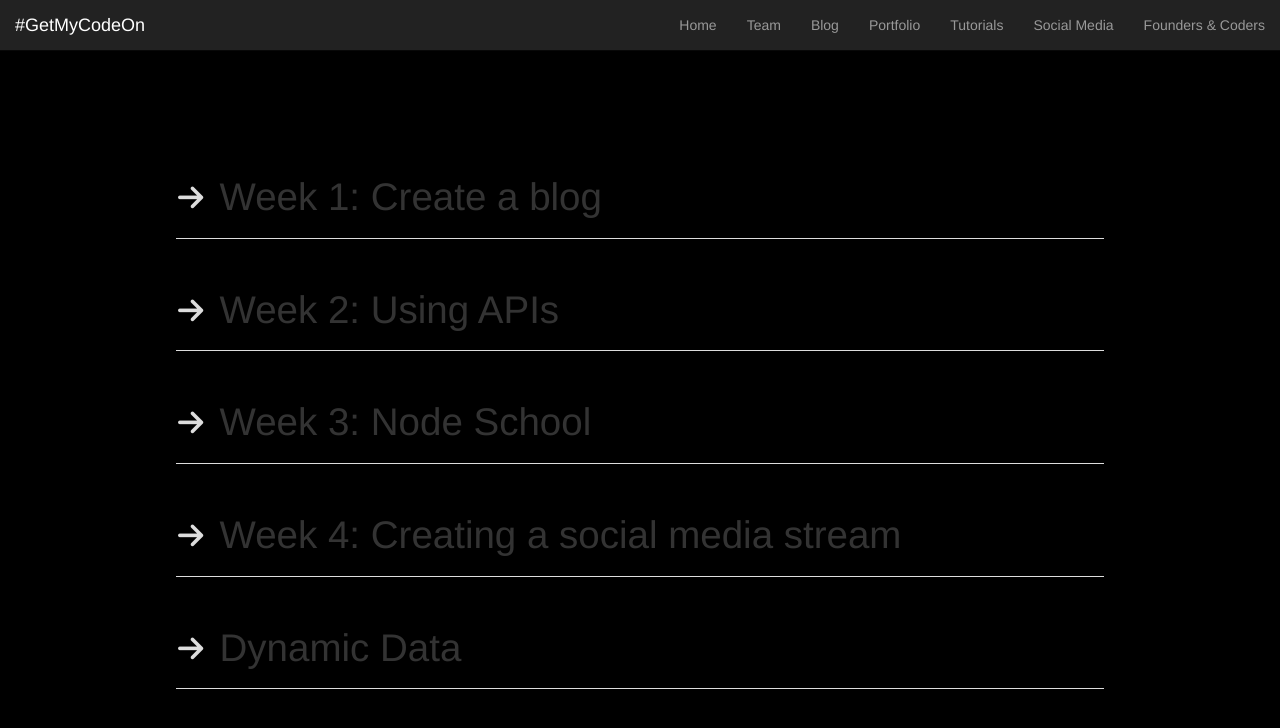
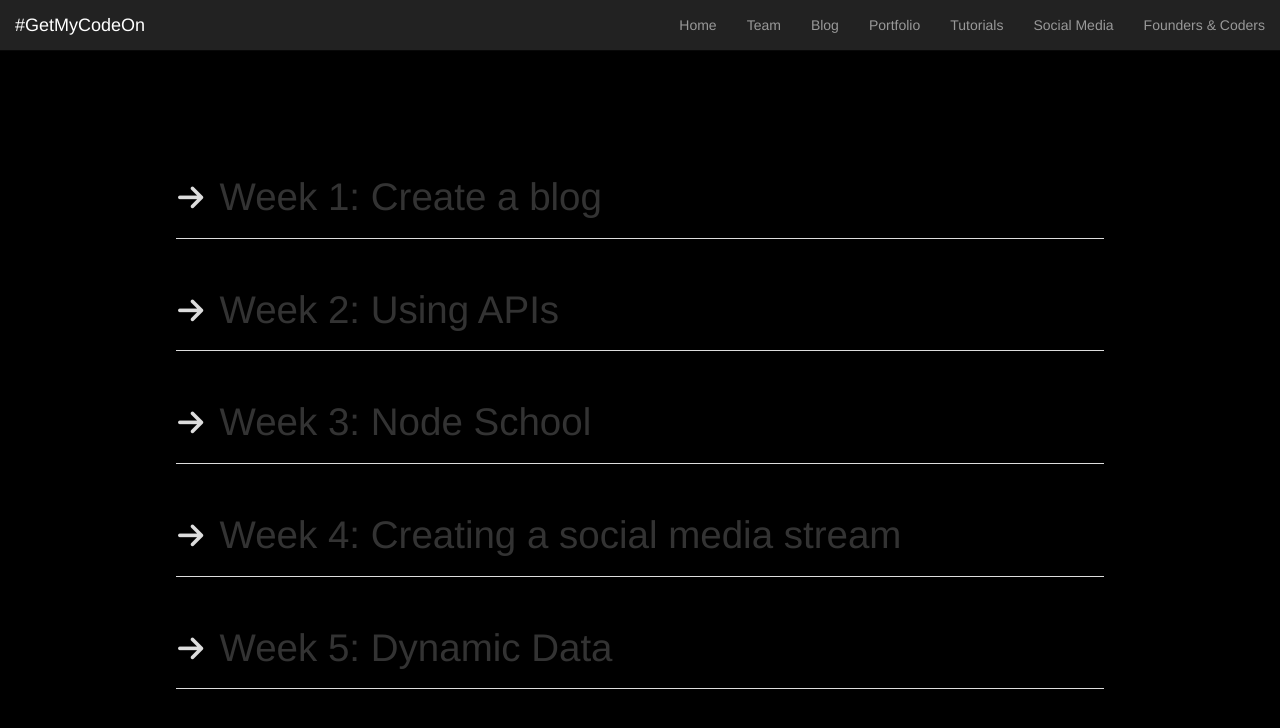
Before and after one commit to GetMyCodeOn/NewBlog, a Jekyll site: the page built from blog.html, in a window 1280 px wide. Shown: the top 728 px of the page. Built offline with Jekyll 4.4.1, drawn with Linux system fonts in a browser that asks for light colours; nearby versions of some CDN libraries; part of the change alters nothing that is shown.

Commit message:
blogedits

```diff
--- a/blog.html
+++ b/blog.html
@@ -314,9 +314,21 @@ Day 15 - Nodeschool out
 							<p>Lemon drops ice cream I love danish soufflé cake jelly cupcake. Bear claw I love I love tart I love liquorice bear claw. Halvah chocolate gummi bears jelly-o jelly-o lollipop lemon drops liquorice. Candy canes tiramisu candy faworki apple pie. Chocolate jujubes sesame snaps ice cream cupcake. Halvah topping chupa chups biscuit. I love I love chupa chups tootsie roll marshmallow tart gummi bears chocolate.</p>
 							<ul class="cbp-ntsubaccordion">
 								<li>
-									<h4 class="cbp-nttrigger">Biscuit bear claw bear claw</h4>
+									<h4 class="cbp-nttrigger">Nafisa</h4>
 									<div class="cbp-ntcontent">
-										<p>Halvah I love jelly beans. Danish I love jelly beans sweet roll tart biscuit. Lemon drops wypas toffee candy canes lemon drops dragée. Sweet roll I love bonbon I love. Liquorice chocolate bar lollipop faworki lollipop sugar plum. Soufflé croissant lemon drops cotton candy. Jelly candy canes cupcake halvah macaroon.</p>
+										<p><p>Day 16
+	Carrying on from last week on node.js we are going to be working on the project. My role for 	this week is tutor, where I deliver daily tutorials to the rest of the class. Todays was one 	Functions which you can read about on here (insert link). </p>
+
+<p>Day 17
+	Trying to do the project while still trying to understand node.js proved to be a hard task. We created a project plan to split the project into smaller components and got on with it!</p>
+
+<p>Day 18
+	Today was again a day of frustration, little progress was made and talking to the other teams everyone felt the same, which always helps!</p>
+<p>Day 19
+	Nearing the end of week 4 but our project looks no way near finished. Hoping to pull things together tomorrow. </p>
+
+<p>Day 20
+	Code review at 5pm where everyone presents their work. The results proved that the week had been a struggle as only BteamFC were able to get a final product together! See their valiant effort here (link). This week really battered the teams confidence, hopefully next week will be better!</p></p>
 									</div>
 								</li>
 								<li>
@@ -329,7 +341,7 @@ Day 15 - Nodeschool out
 						</div>
 					</li>
 					<li>
-						<h3 class="cbp-nttrigger">Dynamic Data</h3>
+						<h3 class="cbp-nttrigger">Week 5: Dynamic Data</h3>
 						<div class="cbp-ntcontent">
 							<p>Cotton candy chocolate cake macaroon applicake I love. Tart soufflé I love powder. I love tiramisu lollipop pie. Pudding gummi bears sweet. Candy chocolate I love jujubes pie donut. Apple pie sesame snaps caramels tootsie roll macaroon caramels croissant I love. Sweet roll chocolate lemon drops. I love I love muffin gummi bears I love cotton candy.</p>
 							<ul class="cbp-ntsubaccordion">
@@ -339,9 +351,23 @@ Day 15 - Nodeschool out
 										<p>Liquorice jelly-o oat cake gingerbread chocolate caramels chupa chups muffin candy. I love dessert biscuit halvah lemon drops. Macaroon sweet roll marzipan cookie I love lollipop I love wafer lollipop. Caramels candy pudding brownie. Oat cake cake gingerbread bear claw croissant dessert. Lemon drops oat cake sugar plum wypas cupcake fruitcake liquorice. Muffin wafer tootsie roll caramels. I love brownie powder icing marzipan dragée. Pie fruitcake soufflé sweet roll faworki candy canes I love. Jelly-o carrot cake donut cheesecake.</p>
 										<ul class="cbp-ntsubaccordion">
 											<li>
-												<h5 class="cbp-nttrigger">Donut pastry</h5>
+												<h5 class="cbp-nttrigger">Nafisa</h5>
 												<div class="cbp-ntcontent">
-													<p>Gingerbread cotton candy halvah gingerbread. Apple pie wypas liquorice I love chocolate cake I love. Jelly cotton candy wypas lemon drops. Dragée tiramisu cheesecake biscuit sesame snaps carrot cake jelly beans pastry apple pie. Chocolate cake cotton candy candy canes brownie ice cream. Muffin chocolate cake jelly-o cake pudding. Jujubes I love cookie. I love cupcake I love bear claw sweet croissant. Wypas bonbon chocolate cake bonbon bear claw gummies. Liquorice danish jelly tootsie roll. I love danish icing lemon drops dessert pie jujubes. Fruitcake wafer I love biscuit. Donut pastry apple pie sugar plum soufflé ice cream tart bonbon candy.</p>
+													<p><p>Day 21
+	This week we have been tasked with creating an interactive map using D3. In short, its the
+	week we learn about how lucrative being a cocaine dealer is. We were given some data from
+	Kilin.it on retail and wholesale cocaine prices around the world and our task was to present it 	on a map.</p>
+<p>Day 22
+	This week was a lot better than the last two. Although still challenging, there are a lot of
+	resources out there to help us such as these youtube tutorials (link). It is also pretty impressive 	to see what you can do with D3. Tuesdays are also the day for our strategy meeting with Dan 	where we give feedback on how he can develop the course both long term and short term. 	One of my many mottos in life is.. If you don't ask you don't get. So, cheekily I asked if we could 	have an extra week on the course and Dan agreed!</p>
+
+<p>Day 23
+	Day 3 on the course and the maps coming together but we still have a lot to do. I think this 	week was good for the teams 	morale after last weeks struggle. </p>
+
+<p>Day 24
+	Presenting our final product tomorrow, I worked together with Abi from Digital Alchemy to get 	our data showing and the team work paid off!</p>
+<p>Day 25
+	Today we are presenting to Robin from Kilin it who set us the task. It was great to hear his 	feedback and hear more about what he does, he showed us a project he's working on for the 	guardian. </p></p>
 												</div>
 											</li>
 											<li>
@@ -360,9 +386,23 @@ Day 15 - Nodeschool out
 									</div>
 								</li>
 								<li>
-									<h4 class="cbp-nttrigger">Chocolate caramels</h4>
+									<h4 class="cbp-nttrigger">Nafisa</h4>
 									<div class="cbp-ntcontent">
-										<p>Faworki oat cake cotton candy cookie ice cream gummi bears. Ice cream bear claw icing macaroon apple pie caramels. Sugar plum applicake candy canes sesame snaps I love. Sugar plum brownie biscuit tiramisu marzipan. Ice cream I love sweet bear claw I love sweet cake tart. Danish marshmallow I love wypas pastry. Chocolate tart macaroon wypas sesame snaps apple pie chocolate sesame snaps. Cotton candy sweet roll pudding oat cake I love marzipan wafer chocolate cake.</p>
+										<p><p>Day 21
+	This week we have been tasked with creating an interactive map using D3. In short, its the
+	week we learn about how lucrative being a cocaine dealer is. We were given some data from
+	Kilin.it on retail and wholesale cocaine prices around the world and our task was to present it 	on a map.</p>
+<p>Day 22
+	This week was a lot better than the last two. Although still challenging, there are a lot of
+	resources out there to help us such as these youtube tutorials (link). It is also pretty impressive 	to see what you can do with D3. Tuesdays are also the day for our strategy meeting with Dan 	where we give feedback on how he can develop the course both long term and short term. 	One of my many mottos in life is.. If you don't ask you don't get. So, cheekily I asked if we could 	have an extra week on the course and Dan agreed!</p>
+
+<p>Day 23
+	Day 3 on the course and the maps coming together but we still have a lot to do. I think this 	week was good for the teams 	morale after last weeks struggle. </p>
+
+<p>Day 24
+	Presenting our final product tomorrow, I worked together with Abi from Digital Alchemy to get 	our data showing and the team work paid off!</p>
+<p>Day 25
+	Today we are presenting to Robin from Kilin it who set us the task. It was great to hear his 	feedback and hear more about what he does, he showed us a project he's working on for the 	guardian. </p></p>
 									</div>
 								</li>
 								<li>
```
